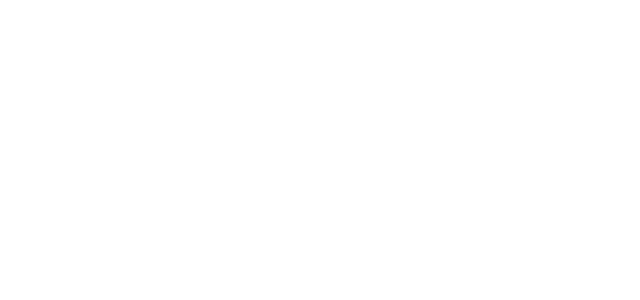
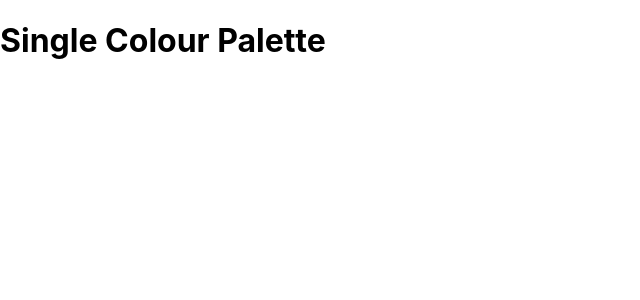
Before and after one commit to JoshuaKaluski/colour-palette-picker, a React (Create React App) app: page /palette/1/1 in a window 1280 px wide. Shown: the top 300 px of the page, without its empty margins (0-640 px from the left). Built offline with nearby package versions, Linux system fonts and the light colour scheme.

Commit message:
Implemented route to SingleColourPalette.

```diff
--- a/src/App.js
+++ b/src/App.js
@@ -3,6 +3,7 @@
 import {Route, Switch} from 'react-router-dom';
 import Palette from './Palette';
 import PaletteList from './PaletteList';
+import SingleColourPalette from './SingleColourPalette';
 
 //Vanilla js imports
 import {generatePalette} from "./colourHelpers";
@@ -29,9 +30,10 @@
                   <Palette palette={generatePalette(this.findPalette(routeProps.match.params.id))}/>
                 )}
             />
-            {/*<div className="App">
-                <Palette palette={generatePalette(seedPalettes[0])}/>
-            </div>*/}
+            <Route
+              path='/palette/:id/:colourId'
+              render={() => <SingleColourPalette />}
+            />
         </Switch>
     );
   }
--- a/src/ColourBox.js
+++ b/src/ColourBox.js
@@ -1,4 +1,5 @@
 import React, {Component} from 'react';
+import {Link} from "react-router-dom";
 import {CopyToClipboard} from "react-copy-to-clipboard";
 import './ColourBox.css'
 
@@ -14,8 +15,10 @@
         });
     }
     render() {
-        const {name, background} = this.props;
+        //Object destructuring of props and state
+        const {name, background, moreURL} = this.props;
         const {copied} = this.state;
+
         return (
             <CopyToClipboard text={background} onCopy={this.changeCopyState}>
                 <div style={{background}} className="ColourBox">
@@ -30,7 +33,9 @@
                         </div>
                         <button className="copy-button">Copy</button>
                     </div>
-                    <span className="view-more">More</span>
+                    <Link to={moreURL} onClick={e => e.stopPropagation()}>
+                        <span className="view-more">More</span>
+                    </Link>
                 </div>
             </CopyToClipboard>
         )
--- a/src/Palette.js
+++ b/src/Palette.js
@@ -18,12 +18,17 @@
     }
     render() {
         //Object destructuring of props and state
-        const {colours, paletteName, emoji} = this.props.palette;
+        const {colours, paletteName, emoji, id} = this.props.palette;
         const {level, format} = this.state;
 
         //Generate colour boxes for the desired palette
         const colourBoxes = colours[level].map(colour => (
-            <ColourBox key={colour.id} background={colour[format]} name={colour.name} />
+            <ColourBox
+              key={colour.id}
+              background={colour[format]}
+              name={colour.name}
+              moreURL={`/palette/${id}/${colour.id}`}
+            />
         ));
 
         return (
--- /dev/null
+++ b/src/SingleColourPalette.js
@@ -0,0 +1,13 @@
+import React, {Component} from 'react';
+
+class SingleColourPalette extends Component {
+  render() {
+    return (
+      <div>
+        <h1>Single Colour Palette</h1>
+      </div>
+    )
+  }
+}
+
+export default SingleColourPalette;
```
